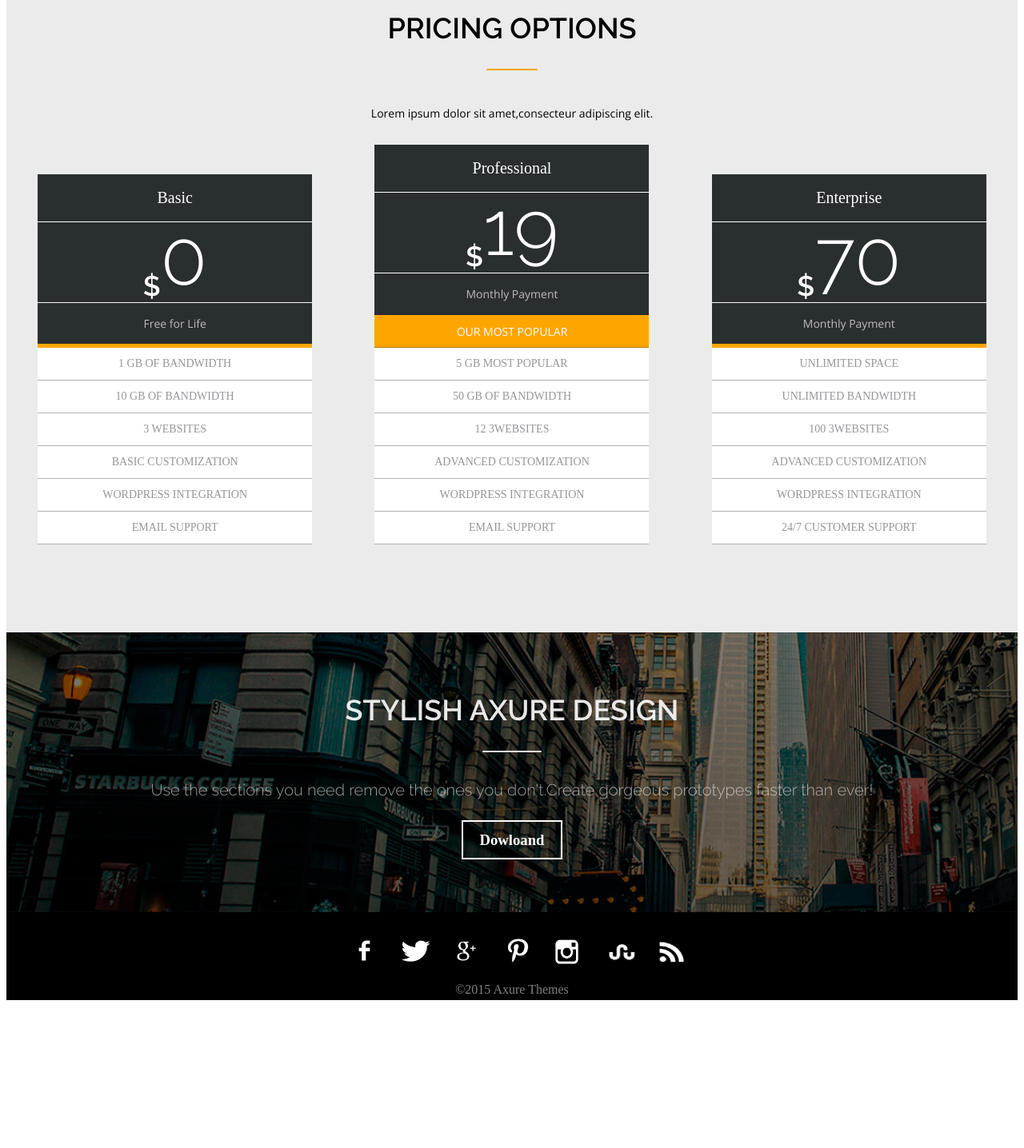
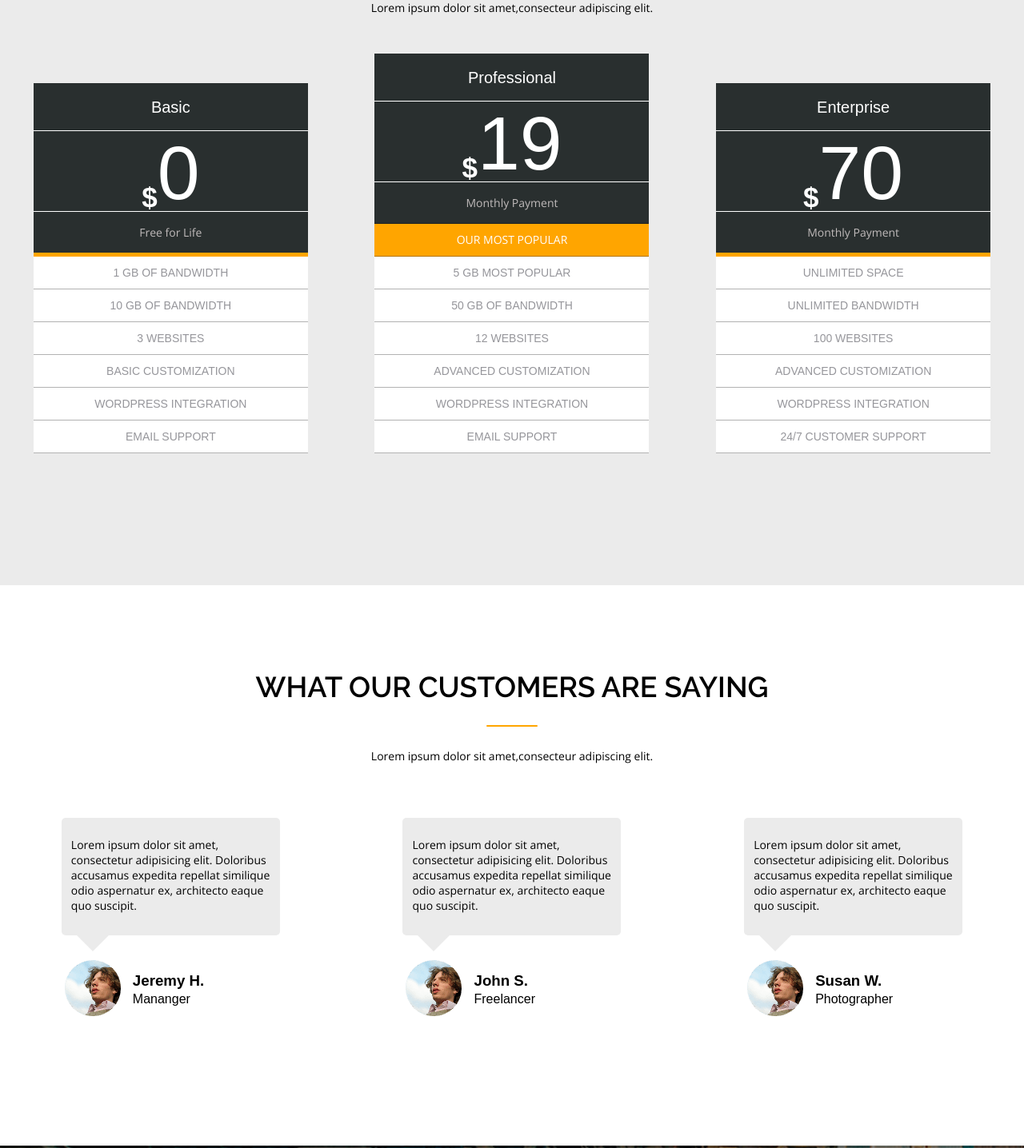
Before and after one commit to Jelizniak-Vitalii/HomeWork, a plain HTML site: page HomeWork/index.html in a window 1280 px wide. Shown: the part 849-2285 px from the top of the page at 80% size. Before the commit the page ends 2108 px from the top, so only its background shows below. Drawn offline with nearby package versions, Linux system fonts and the light colour scheme.

Commit message:
first commit

```diff
--- a/HomeWork/css/reset.css
+++ b/HomeWork/css/reset.css
@@ -8,7 +8,7 @@ a, abbr, acronym, address, big, cite, code,
 del, dfn, em, img, ins, kbd, q, s, samp,
 small, strike, strong, sub, sup, tt, var,
 b, u, i, center,
-dl, dt, dd, ol, ul, li,
+dl, dt, dd, ol, ul,
 fieldset, form, label, legend,
 table, caption, tbody, tfoot, thead, tr, th, td,
 article, aside, canvas, details, embed,
--- a/HomeWork/css/style.css
+++ b/HomeWork/css/style.css
@@ -1,15 +1,24 @@
 
         /*HEADER*/
 .header{
-    margin-top: 200px;
-    text-align: center;
+    height: 591px;
+    width: 100%;
+}
 
+.header-awesome{
+    display: flex;
+    flex-direction: column;
+    justify-content: center;
+    align-items: center;
+    margin-top: 106px;
 }
+
 .style-header{
     font-size: 36px;
     font-family: 'Raleway', sans-serif;
     font-weight:600;
 }
+
 .style-header:after{
     content: '';
     display: block;
@@ -23,17 +32,27 @@
 .text-font{
     font-size: 14px;
     font-family: 'Open Sans', sans-serif;
+    line-height: 17px;
 }
 
 .container-images{
 
     display: flex;
+    flex-direction: row;
     justify-content: space-around;
-    margin: 100px 300px 0px 300px;
-    text-align: center;
+    margin-top: 100px;
+
+}
+.content-images{
+    display: flex;
+    flex-direction: column;
+    align-items: center;
+    justify-content: space-around;
+    width: 350px;
+    height: 197px;
 }
 
-.circle{
+.content-images img{
     height: 35px;
     width: 35px;
     border-radius: 50%;
@@ -44,26 +63,22 @@
 
 
 
+
        /* CARTES  */
 .container-cartes{
-    width: auto;
+    width: 100%;
     height: 884px;
     background-color: rgb(235, 235, 235);
-    margin-top: 100px;
-    ;
 
 }
 .pricing{
-    display: flex;
-    justify-content: center;
-    flex-direction: column;
-    align-items: center;
+    text-align: center;
+    padding-top: 57px;
 }
 
 .style-pricing{
     font-size: 36px;
     font-family: 'Raleway', sans-serif;
-    margin-top: 107px;
     font-weight:600;
 }
 
@@ -75,7 +90,6 @@
     background-color: orange;
     margin: 30px auto;
     border-radius: 50px;
-    margin-block-end: 0px;
 
 }
 
@@ -89,11 +103,11 @@
     flex-direction: row;
     justify-content: space-around;
     align-items: flex-end;
+    margin-top: 50px;
 }
 
 .cards{
     list-style: none;
-    padding-inline-start: 0px;
 }
 
 li{
@@ -161,25 +175,127 @@ li{
     font-family: 'Open Sans', sans-serif;
 }
 
+         /* CUSTOMERS */
+.container-customers{
+    height: 592px;
+    width: 100%;
+}
+.header-customers{
+    display: flex;
+    flex-direction: column;
+    justify-content: center;
+    align-items: center;
+    margin-top: 109px;
+}
+
+.customers{
+    font-size: 36px;
+    font-family: 'Raleway', sans-serif;
+    font-weight:600;
+}
+.customers:after{
+    content: '';
+    display: block;
+    width: 64px;
+    height: 2px;
+    background-color: orange;
+    margin: 30px auto;
+    border-radius: 50px;
+}
+
+#text-customers{
+    font-size: 14px;
+    font-family: 'Open Sans', sans-serif;
+}
+
+.container-cloud{
+    display: flex;
+    flex-direction: row;
+    justify-content: space-around;
+    align-items: center;
+}
+
+.explication{
+    width: 273px;
+    height: 225px;
+    margin-top: 70px;
+
+}
+.comment{
+    width: 273px;
+    height: 147px;
+    position: relative;
+    background-color:  rgb(235, 235, 235) ;
+    border-radius: 5px;
+
+}
+.avatar{
+    width: 100%;
+    height: 100%;
+    background-image: url("../images/avatar.png");
+    background-repeat: no-repeat;
+    position: relative;
+    top: 35px;
+    left: 4px;
+}
+.name{
+    position: relative;
+    bottom: 95px;
+    left: 89px;
+}
+.name-profession{
+    position: relative;
+    bottom: 90px;
+    left: 89px;
+}
+
+ .comment:before {
+	content: ' ';
+	position: absolute;
+	width: 0;
+	height: 0;
+	left: 19px;
+	top: 147px;
+	border: 20px solid;
+	border-color: rgb(235, 235, 235) transparent transparent transparent;
+}
+
+.text-discription{
+    font-size: 14px;
+    font-family: 'Open Sans', sans-serif;
+    line-height: 19px;
+    padding: 24px 12px;
+
+}
 
 
 
-        /*    CONTAINER STYLISH    */
+
+
+
+
+
+ /*    CONTAINER STYLISH    */
 .container-stylish{
     width: 100%;
     height: 350px;
     background-image:linear-gradient(rgba(0,0,0,0.5),rgba(0,0,0,0.6)), url("../images/street.png");
     background-repeat: no-repeat;
     background-size: cover;
-    text-align: center;
+    padding-top: 76px;
+
+}
+.hg{
+    display: flex;
+    flex-direction: column;
+    justify-content: center;
+    align-items: center;
 }
 .style-text{
     color: white;
     font-size: 36px;
     font-family: 'Raleway', sans-serif;
     opacity: 0.9;
-    margin-block-start: 0px;
-    padding-top: 76px;
     font-weight:600;
 }
 
@@ -195,10 +311,11 @@ li{
 
 .style-text-paragraphly{
     color: white;
-    margin:35px 0px 40px 0px;
     font-size: 20px;
     font-family: 'Raleway', sans-serif;
     opacity: 0.6;
+    margin-bottom: 40px;
+
 }
 
 .white-button{
@@ -206,9 +323,7 @@ li{
     border: 2px solid white;
     padding: 12px 20px 12px 20px;
     text-decoration: none;
-}
-.white-button:hover{
-    color: rgb(32, 32, 21);
+
 }
 
 
@@ -230,11 +345,11 @@ li{
 .button-image{
     width: 45px;
     height: 40px;
-    padding-left: 15px;
-    margin-top: 40px;
+
 }
 
 .rights{
     color: white;
     opacity: 0.5;
+    margin-top: 20px;
 }
--- a/HomeWork/index.html
+++ b/HomeWork/index.html
@@ -5,37 +5,39 @@
     <meta charset="utf-8">
     <link rel="stylesheet" type="text/css" href="css/style.css" >
     <!-- <link rel="stylesheet" type="text/css" href="css/normalize.css"> -->
-    <!-- <link rel="stylesheet" type="text/css" href="css/reset.css"> -->
+    <link rel="stylesheet" type="text/css" href="css/reset.css">
     <link href="https://fonts.googleapis.com/css2?family=Raleway:wght@300&display=swap" rel="stylesheet">
     <link href="https://fonts.googleapis.com/css2?family=Open+Sans&display=swap" rel="stylesheet">
     <link href="https://fonts.googleapis.com/css2?family=Raleway:wght@600;800&display=swap" rel="stylesheet">
 </head>
 <body>
     <div class="header">
-        <div>
+        <div class="header-awesome">
             <h2 class="style-header">WHY THIS IS AWESOME</h2>
             <p class="text-font">Lorem ipsum dolor sit amet,consecteur adipiscing elit.</p>
         </div>
 
         <div class="container-images">
-            <div>
-                <img src="images/light-bulb.png" alt="" class="circle">
+
+                <div class="content-images">
+                    <img src="images/light-bulb.png" alt="light">
                     <h3><b>Thoughtful Design</b></h3>
                     <p class="text-font">Lorem ipsum dolor sit amet,consecteur adipiscing elit.Aenean euismod bibendum laoreet.Proin gravida dolor sit amet lacus accumsan et viverra.</p>
                 </div>
 
-            <div>
-                <img src="images/keyboard-128.png" alt="" class="circle">
+                <div class="content-images">
+                    <img src="images/keyboard-128.png" alt="keyboard">
                     <h3><b>Well Crafted</b></h3>
                     <p class="text-font"> Lorem ipsum dolor sit amet,consecteur adipiscing elit.Aenean euismod bibendum laoreet.Proin gravida dolor sit amet lacus accumsan et viverra.</p>
                 </div>
 
-            <div>
-                <img src="images/flashh.png" alt="" class="circle">
+                <div class="content-images">
+                    <img src="images/flashh.png" alt="flashh">
                     <h3><b>Easy to Customizy</b></h3>
                     <p class="text-font">Lorem ipsum dolor sit amet,consecteur adipiscing elit.Aenean euismod bibendum laoreet.Proin gravida dolor sit amet lacus accumsan et viverra.</p>
                 </div>
         </div>
+
     </div>
     <section class="container-cartes">
         <div class="pricing">
@@ -68,7 +70,7 @@
                     <li class="our-font-orange">OUR MOST POPULAR</li>
                     <li>5 GB MOST POPULAR</li>
                     <li>50 GB OF BANDWIDTH</li>
-                    <li>12 3WEBSITES</li>
+                    <li>12 WEBSITES</li>
                     <li>ADVANCED CUSTOMIZATION</li>
                     <li>WORDPRESS INTEGRATION</li>
                     <li>EMAIL SUPPORT</li>
@@ -83,7 +85,7 @@
                     <li class="monthly-payement">Monthly Payment</li>
                     <li>UNLIMITED SPACE</li>
                     <li>UNLIMITED BANDWIDTH</li>
-                    <li>100 3WEBSITES</li>
+                    <li>100 WEBSITES</li>
                     <li>ADVANCED CUSTOMIZATION</li>
                     <li>WORDPRESS INTEGRATION</li>
                     <li>24/7 CUSTOMER SUPPORT</li>
@@ -94,15 +96,70 @@
 
     </section>
 
+    <section class="container-customers">
+        <div class="header-customers">
+            <h2 class="customers">WHAT OUR CUSTOMERS ARE SAYING</h2>
+            <p id="text-customers">Lorem ipsum dolor sit amet,consecteur adipiscing elit.</p>
+
+        </div>
+
+        <div class="container-cloud">
+            <div class="explication">
+                <div class="comment">
+                    <p class="text-discription">
+                        Lorem ipsum dolor sit amet, <br>
+                        consectetur adipisicing elit. Doloribus
+                        accusamus expedita repellat similique
+                        odio aspernatur ex, architecto eaque
+                        quo suscipit.
+                    </p>
+                    <div class="avatar"></div>
+                    <h3 class="name">Jeremy H.</h3>
+                    <p class="name-profession">Mananger</p>
+                </div>
+            </div>
+
+            <div class="explication">
+                <div class="comment">
+                    <p class="text-discription">
+                        Lorem ipsum dolor sit amet,<br>
+                        consectetur adipisicing elit. Doloribus
+                        accusamus expedita repellat similique
+                        odio aspernatur ex, architecto eaque
+                        quo suscipit.
+                    </p>
+                    <div class="avatar"></div>
+                    <h3 class="name">John S.</h3>
+                    <p class="name-profession">Freelancer</p>
+                </div>
+            </div>
+
+            <div class="explication">
+                <div class="comment">
+                    <p class="text-discription">
+                        Lorem ipsum dolor sit amet,<br>
+                        consectetur adipisicing elit. Doloribus
+                        accusamus expedita repellat similique
+                        odio aspernatur ex, architecto eaque
+                        quo suscipit.
+                    </p>
+                    <div class="avatar"></div>
+                    <h3 class="name">Susan W.</h3>
+                    <p class="name-profession">Photographer</p>
+                </div>
+            </div>
+        </div>
+
+    </section>
+
     <section class="container-stylish">
-        <div >
+        <div class="hg">
             <h2 class="style-text">STYLISH AXURE DESIGN </h2>
             <p class="style-text-paragraphly">Use the sections you need remove the ones you don't.Create gorgeous prototypes faster than ever!</p>
             <h3><a href="#" class="white-button">Dowloand</a></h3>
 
         </div>
     </section>
-
 
     <footer class="footer">
         <div>
```
Also changed, not shown: HomeWork/images/avatar.png (added). Lines whose indentation alone changed are shown as unchanged.
